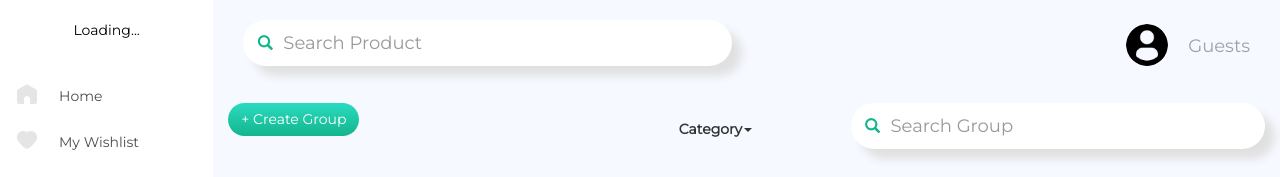
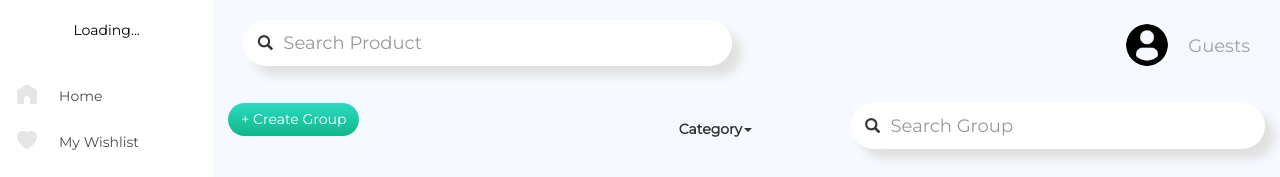
Before and after one commit to TRADLY-PLATFORM/Hummingbirds, a React (Create React App) app: page /mygroup in a window 1280 px wide. Shown: the top 177 px of the page. Built offline with nearby package versions, Linux system fonts and the light colour scheme; no server answers.

Commit message:
Readme file updated

```diff
--- a/src/App.js
+++ b/src/App.js
@@ -46,7 +46,16 @@ class App extends Component {
     this.props.onSetTenantConfig();
   }
 
+
   render() {
+
+    let root = document.documentElement;
+    const color = localStorage.getItem('primary_color');
+    root.style.setProperty("--primary_color",color);
+console.log('============এeটা রুট ফাইল========================');
+console.log(color);
+console.log('====================================');
+
     let routes = (
       <Switch>
         <Route path="/sign-up" exact component={SignUp} />
--- a/src/containers/Home/LatestProducts/LatestProduct.module.css
+++ b/src/containers/Home/LatestProducts/LatestProduct.module.css
@@ -23,8 +23,7 @@
 .latestTrend p {
   padding: 2px 15px;
   font-size: 17px;
-  color: black;
-}
+ }
 .storeImage {
   margin-bottom: 15px;
   width: 100%;
@@ -62,7 +61,7 @@
    font-weight: bold;
   font-size: 15px;
   text-align: right;
-  color: #13b58c;
+  color: var(--primary_color)  ;
   margin: auto 0;
 }
 
--- a/src/index.scss
+++ b/src/index.scss
@@ -1,7 +1,8 @@
 @import url('https://fonts.googleapis.com/css?family=Montserrat&display=swap');
 
 
-$primaryColor: #13b58c;
+
+$primaryColor:  var(--primary_color);
 $primaryBgColor: #ffffff;
 
 * {
```
Also changed, not shown: 1 other file (tests, documents, lock files or other folders).
